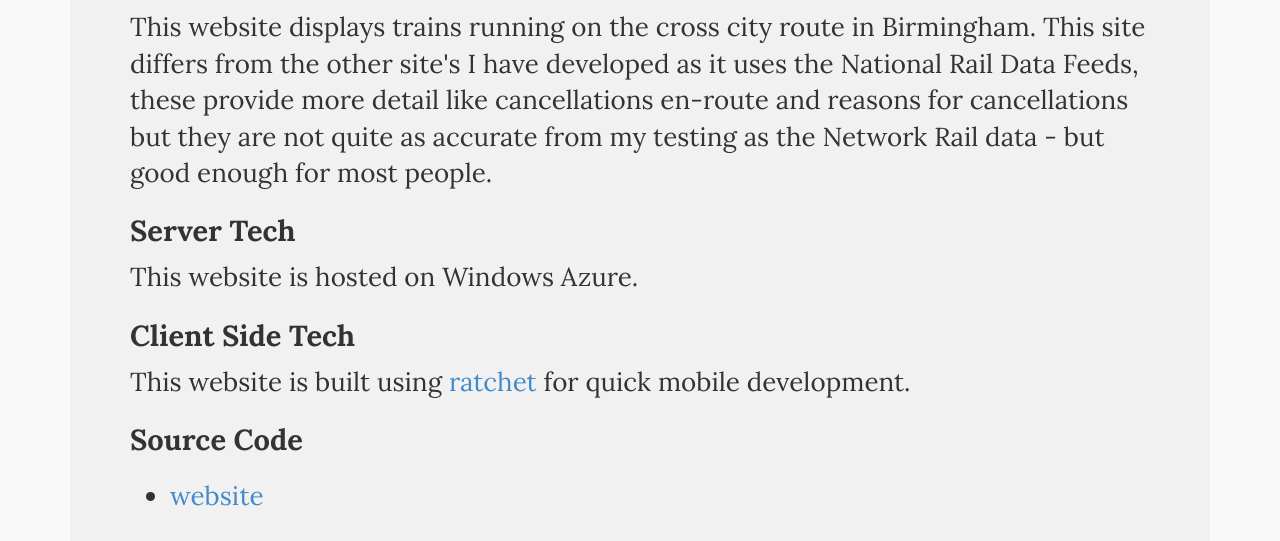
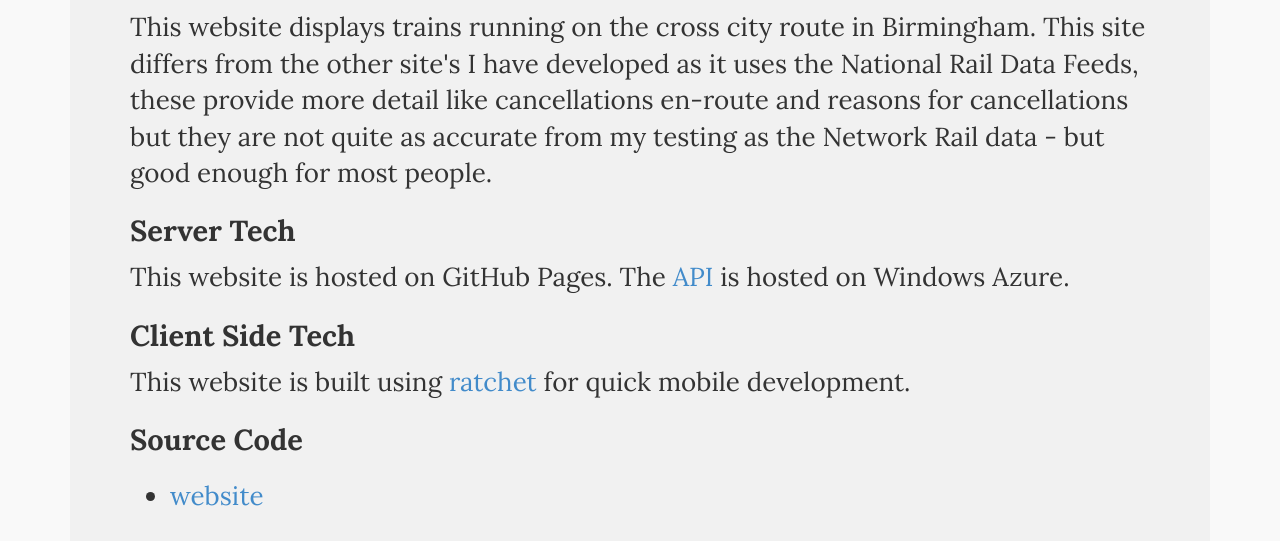
Before and after one commit to blueghostuk/blueghostuk.github.io, a plain HTML site: page index.html in a window 1280 px wide. Shown: the part 240-781 px from the top of the page. Drawn offline with Linux system fonts and the light colour scheme.

Commit message:
Update index.html

```diff
--- a/index.html
+++ b/index.html
@@ -71,7 +71,8 @@
             </p>
             <h3>Server Tech</h3>
             <p>
-                This website is hosted on Windows Azure.
+                This website is hosted on GitHub Pages.
+				The <a href="#trainnotifier">API</a> is hosted on Windows Azure.
             </p>
             <h3>Client Side Tech</h3>
             <p>
```
